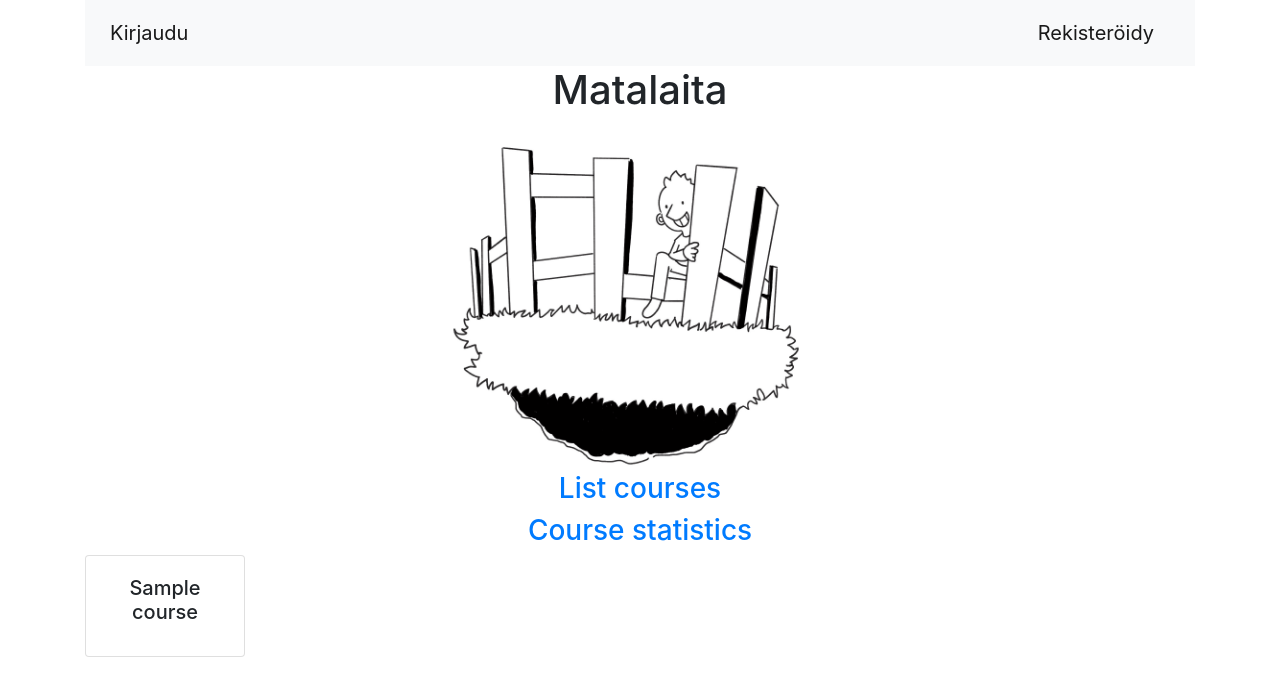
After one commit to Varjokorento/tsohasovellus19, a Flask app: page /course/mycourse/1 in a window 1280 px wide. The commit adds this page. Shown: the top 696 px of the page. Run offline with Flask 2, Linux system fonts and the light colour scheme; tables that the repository leaves empty hold one stand-in row (values such as "Sample post"); some libraries are stand-ins or nearby versions.

Commit message:
Showing my courses now works.

```diff
--- a/application/__init__.py
+++ b/application/__init__.py
@@ -29,10 +29,7 @@ def login_required(role="STD"):
     def wrapper(fn):
         @wraps(fn)
         def decorated_view(*args, **kwargs):
-            print(current_user)
-            print("I AM HERE")
             roles = current_user.roles()
-            print(roles)
             if not current_user:
                 return login_manager.unauthorized()
 
@@ -71,7 +68,6 @@ from application.comments import views
 from application.statistics import views
 
 from application.auth import views
-from application.auth import models
 
 # kirjautuminen
 from application.models.models import User
--- a/application/auth/views.py
+++ b/application/auth/views.py
@@ -17,8 +17,6 @@ def create_new_user():
         return render_template("/comment/new_comment", form = form)
     role = "STD"
     t = User(form.name.data, form.username.data, form.password.data, role)
-    print("NEW USER")
-    print(t.role)
     db.session().add(t)
     db.session().commit()
 
@@ -32,7 +30,6 @@ def auth_login():
         return render_template("auth/loginform.html", form = LoginForm())
 
     form = LoginForm(request.form)
-    # mahdolliset validoinnit
     user = User.query.filter_by(username=form.username.data, password=form.password.data).first()
     print(user.role);
     if not user:
--- a/application/comments/views.py
+++ b/application/comments/views.py
@@ -17,7 +17,6 @@ def new_comment():
     if not form.validate():
         return render_template("comments/addcomment.html", form = form)
 
-    print(form.course_id.data)
 
     t = Comment(form.text.data, form.grade.data, form.workload.data, form.course_id.data)
     db.session().add(t)
--- a/application/courses/views.py
+++ b/application/courses/views.py
@@ -51,6 +51,25 @@ def course_add_dislike(course_id):
     db.session().commit()
     return redirect(url_for("courses_index"))
 
+@app.route("/course/taken<course_id><student_id>", methods=["POST"])
+def mark_course_as_taken(course_id, student_id):
+    stmt = text("INSERT INTO Course_Student(course_id, student_id) VALUES(:course_id, :student_id)").params(course_id=course_id, student_id=student_id)
+    db.session().execute(stmt)
+    db.session().commit()
+
+    return redirect(url_for("courses_index"))
+
+@app.route("/course/mycourse/<student_id>")
+def show_my_courses(student_id):
+    stmt = text("SELECT DISTINCT Course.name FROM COURSE_STUDENT JOIN COURSE ON Course.id = Course_Student.course_id WHERE student_id = :student_id ").params(student_id=student_id)
+    res = db.engine.execute(stmt)
+    response = []
+    for row in res:
+        response.append({"name":row[0]})
+    return render_template("courses/mycourses.html", courses = response)
+
+
+
 @app.route("/course/update/", methods=["POST"])
 @login_required(role="STD")
 def course_update():
--- /dev/null
+++ b/application/templates/courses/mycourses.html
@@ -0,0 +1,14 @@
+{% extends "layout.html" %}
+
+{% block body %}
+{% if courses is defined %}
+{% for course in courses %}
+ <div class="card" style="width: 10rem;">
+         <div class="card-body">
+             <h5 class="card-title">{{course.name}}</h5>
+         </div>
+ </div>
+ {% endfor %}
+
+ {% endif %}
+ {% endblock %}
--- a/application/templates/courses/showcourse.html
+++ b/application/templates/courses/showcourse.html
@@ -19,6 +19,9 @@
         </form>
         <form method="POST" action="{{ url_for('courses_update', course_id=course.id) }}">
                 <input class="btn btn-secondary" type="submit" value="Edit information"/>
+        </form>
+        <form method="POST" action="{{ url_for('mark_course_as_taken', course_id=course.id, student_id=current_user.get_id()) }}">
+            <input class="btn btn-danger" type="submit" value="I have taken this course"/>
         </form>
         {% endif %}
         {% if comments is defined %}
--- a/application/templates/layout.html
+++ b/application/templates/layout.html
@@ -26,6 +26,7 @@
             <h3 class="text-center"><a href="{{ url_for('course_statistics') }}">Course statistics</a></h3>
             {% if current_user.is_authenticated %}
                 <h3 class="text-center" ><a href="{{ url_for('courses_form') }}">Add a course</a></h3>
+                <h3 class="text-center" ><a href="{{ url_for('show_my_courses', student_id=current_user.get_id()) }}">My Courses</a></h3>
             {% endif %}
         <div class="text-center">
             <body>
```
Also changed, not shown: application/models/models.py (+9 -0 lines), documentation/Databasestructure.md (+6 -3 lines).
